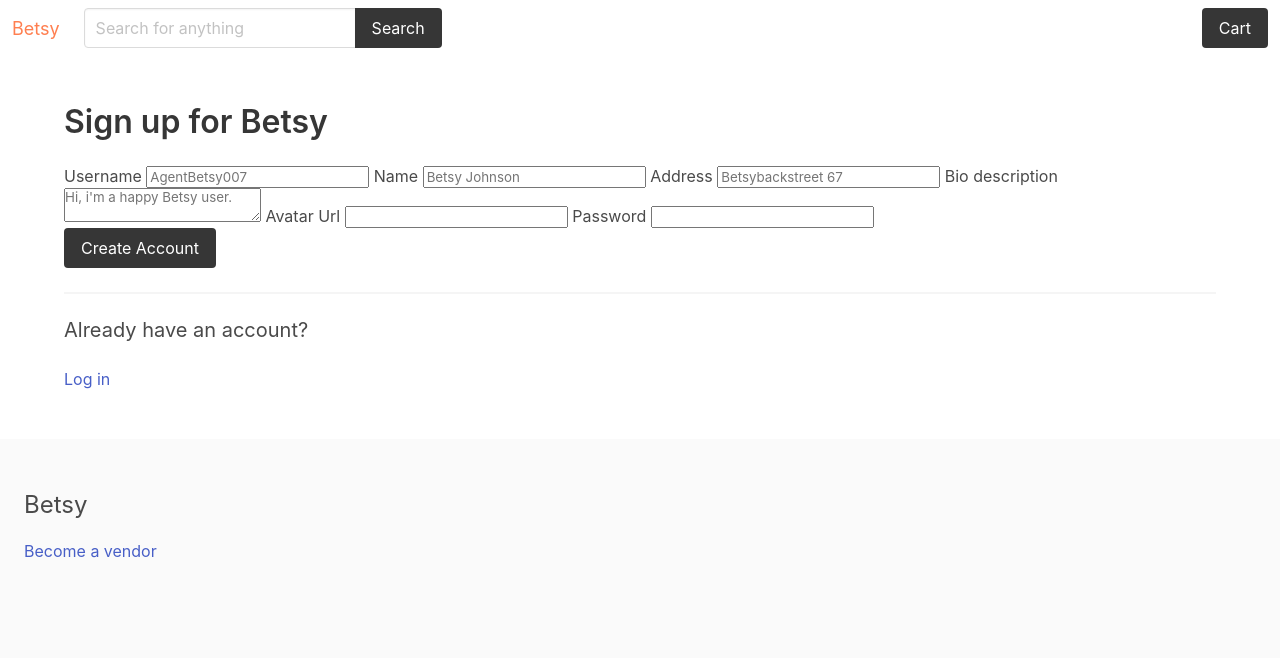
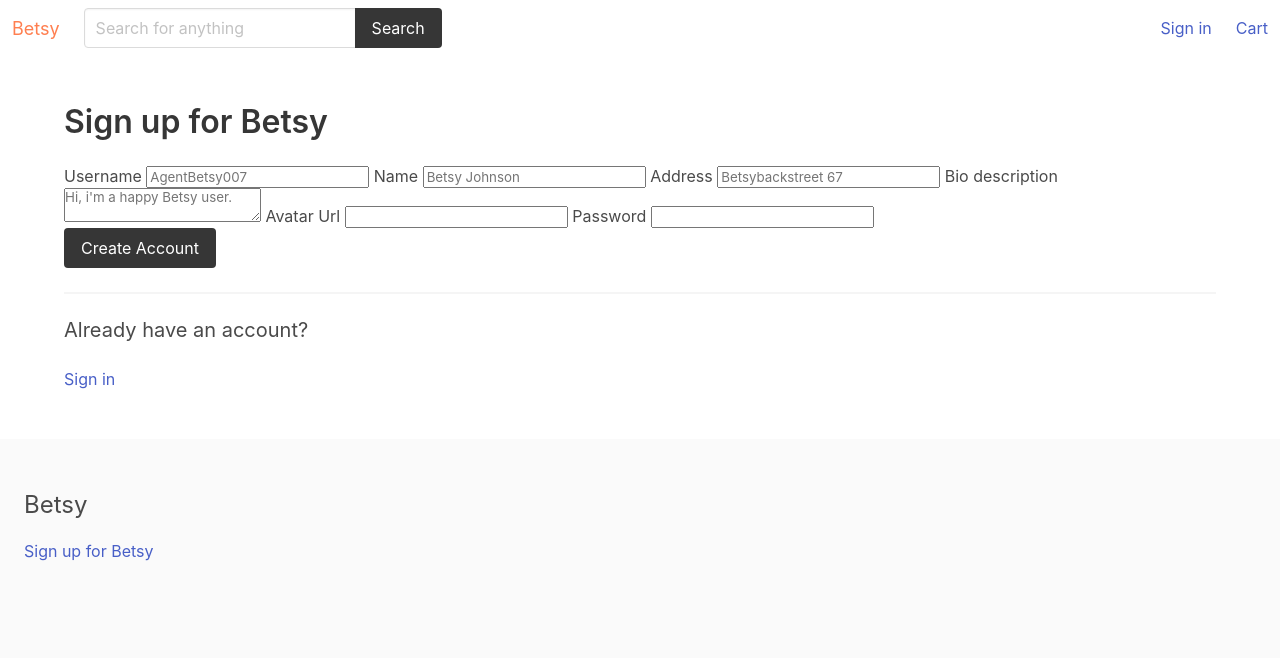
Before and after one commit to NTielman/Betsy, a Flask app: page /sign_up/ in a window 1280 px wide. Shown: the top 658 px of the page. Run offline with Flask 2, Linux system fonts and the light colour scheme.

Commit message:
added sign in sign out to navbar

```diff
--- a/main.py
+++ b/main.py
@@ -42,7 +42,7 @@ def login():
 def logout():
     if "user" in session:
         session.pop("user", None)
-        flash("You have been logged out", 'info')
+        flash("You have been signed out", 'info')
     return redirect(url_for("frontpage"))
 
 @app.route('/sign_up/', methods=['GET', 'POST'])
--- a/templates/add_product.html
+++ b/templates/add_product.html
@@ -1,14 +1,18 @@
 {% extends "base.html" %}
 {% block title %} Add Product {% endblock %}
+
 {% block content %}
+
     {% with messages = get_flashed_messages() %}
         {% if messages %}
             {% for msg in messages %}
-            <p>{{msg}}</p>
+            <div class="notification is-danger">{{msg}}</div>
             {% endfor %}
         {% endif %}
     {% endwith %}
+
     <h2 class="title">Add product info</h2>
+
     <form method="post">
         <label for="title">Title</label>
         <input id="title" type="text" placeholder="Hand-Painted Wall Tapestry" name="title" required>
--- a/templates/base.html
+++ b/templates/base.html
@@ -10,7 +10,6 @@
 </head>
 
 <body>
-    <!-- place login option te aribe den navbar, if user in session this changes to logout -->
     <nav class="navbar">
         <div class="navbar-brand">
             <a href="/" class="navbar-item" id="logo">Betsy</a>
@@ -39,7 +38,15 @@
             </div>
             <div class="navbar-end">
                 <div class="navbar-item">
-                    <a href="{{ url_for('view_cart') }}" class="button is-dark">Cart{% if user_cart %} ({{ cart|length }}){% endif %}</a>
+                    {% if "user" in session %}
+                    <a href="{{ url_for('logout') }}">Sign out</a>
+                    {% else %}
+                    <a href="{{ url_for('login') }}">Sign in</a>
+                    {% endif %}
+                </div>
+
+                <div class="navbar-item">
+                    <a href="{{ url_for('view_cart') }}">Cart{% if user_cart %} ({{ cart|length }}){% endif %}</a>
                     <!-- can i add e length method to the session cart dict? -->
                 </div>
             </div>
@@ -55,11 +62,10 @@
 
     <footer class="footer">
         <h3 class="is-size-4 mb-4">Betsy</h3>
-        {% if user %}
+        {% if "user" in session %}
             <a href="{{ url_for('my_profile') }}">My profile</a>
-            <a href="{{ url_for('logout') }}">Log out</a>
         {% else %}
-            <a href="{{ url_for('sign_up') }}">Become a vendor</a>
+            <a href="{{ url_for('sign_up') }}">Sign up for Betsy</a>
         {% endif %}
     </footer>
 </body>
--- a/templates/edit_profile.html
+++ b/templates/edit_profile.html
@@ -4,7 +4,7 @@
     {% with messages = get_flashed_messages() %}
         {% if messages %}
             {% for msg in messages %}
-            <p>{{msg}}</p>
+            <div class="notification is-danger">{{msg}}</div>
             {% endfor %}
         {% endif %}
     {% endwith %}
--- a/templates/home_page.html
+++ b/templates/home_page.html
@@ -4,7 +4,7 @@
     {% with messages = get_flashed_messages() %}
         {% if messages %}
             {% for msg in messages %}
-            <p>{{msg}}</p>
+            <div class="notification is-success is-toast">{{msg}}</div>
             {% endfor %}
         {% endif %}
     {% endwith %}
--- a/templates/sign_up.html
+++ b/templates/sign_up.html
@@ -4,7 +4,7 @@
     {% with messages = get_flashed_messages() %}
         {% if messages %}
             {% for msg in messages %}
-            <p>{{msg}}</p>
+            <div class="notification is-danger">{{msg}}</div>
             {% endfor %}
         {% endif %}
     {% endwith %}
@@ -37,5 +37,5 @@
 
 <hr>
 <h2 class="subtitle">Already have an account?</h2>
-<a href="{{ url_for('login') }}">Log in</a>
+<a href="{{ url_for('login') }}">Sign in</a>
 {% endblock %}
```
Also changed, not shown: cart.py (+0 -17 lines), templates/log_in.html (+4 -4 lines). Lines whose indentation alone changed are shown as unchanged.
